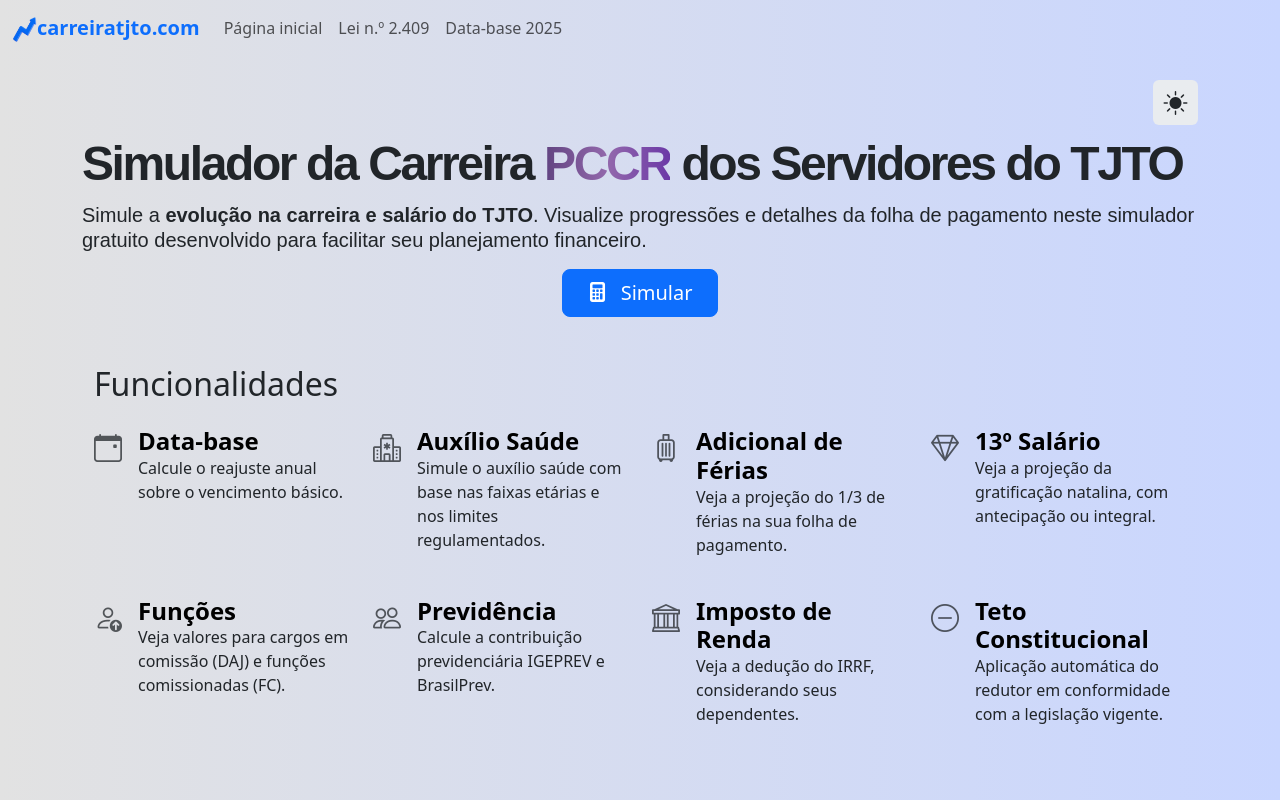
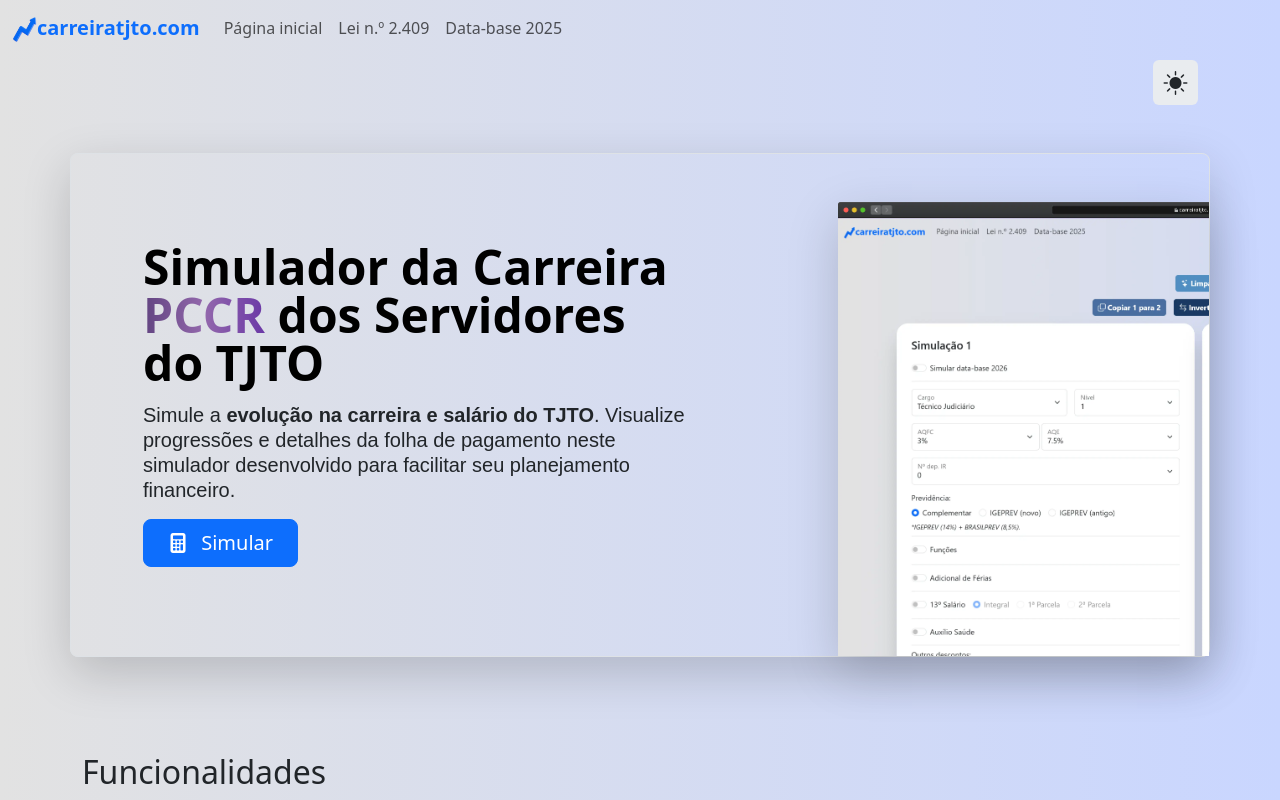
Before and after one commit to guilhermeoq/carreira-tjto, a Vue app: page / in a window 1280 px wide. Shown: the top 800 px of the page. Built offline with nearby package versions, Linux system fonts and the light colour scheme.

Commit message:
update: hero section

```diff
--- a/src/App.vue
+++ b/src/App.vue
@@ -39,7 +39,7 @@
       </div>
     </nav>
     <div id="app" class="container-lg">
-      <div class="mt-4 mb-3 d-flex justify-content-end">
+      <div class="mt-1 d-flex justify-content-end">
         <ThemeToggle />
       </div>
     </div>
@@ -62,7 +62,7 @@
       </div>
       <p class="footer">
         Desenvolvido por
-        <a href="https://guilhermeoq.github.io" class="link"
+        <a href="https://linktr.ee/guilhermeoq" class="link"
           >Guilherme Quintino <i class="bi bi-box-arrow-up-right"></i></a
         >. Simulação baseada em dados públicos. Os resultados são estimativas e não substituem o
         contracheque oficial. Contato:
--- a/src/views/Landing.vue
+++ b/src/views/Landing.vue
@@ -1,24 +1,30 @@
 <template>
-  <div class="container-sm">
-    <h1 class="title">
+  <div class="container my-5">
+    <div class="row p-4 pb-0 pe-lg-0 pt-lg-5 align-items-center rounded-3 border shadow-lg">
+      <div class="col-lg-7 p-3 p-lg-5 pt-lg-3">
+        <h1 class="display-5 fw-bold text-body-emphasis lh-1 mb-3">
           Simulador da Carreira
           <span class="gradient-text">PCCR</span> dos Servidores do TJTO
         </h1>
-
-    <div class="d-block d-md-flex gap-3">
         <p class="subtitle">
           Simule a <strong>evolução na carreira e salário do TJTO</strong>. Visualize progressões e
-        detalhes da folha de pagamento neste simulador gratuito desenvolvido para facilitar seu
+          detalhes da folha de pagamento neste simulador desenvolvido para facilitar seu
           planejamento financeiro.
         </p>
-    </div>
-
-    <div class="d-grid gap-2 d-sm-flex justify-content-sm-center">
+        <div class="d-grid gap-2 d-md-flex justify-content-md-start mb-4 mb-lg-3">
           <router-link to="/app" class="btn btn-primary btn-lg px-4 gap-3"
             ><i class="bi bi-calculator-fill me-2"></i> Simular
           </router-link>
           <Share />
         </div>
+      </div>
+      <div class="col-lg-4 offset-lg-1 p-0 overflow-hidden shadow-lg">
+        <img class="rounded-lg-3" src="/hero-image.webp" alt="" width="720" />
+      </div>
+    </div>
+  </div>
+
+  <div class="d-grid gap-2 d-sm-flex justify-content-sm-center"></div>
   <div>
     <main>
       <Features />
@@ -33,7 +39,6 @@
     <main>
       <FAQ />
     </main>
-    </div>
   </div>
 </template>
 
```
Also changed, not shown: public/hero-image.webp (added). Lines whose indentation alone changed are shown as unchanged.
